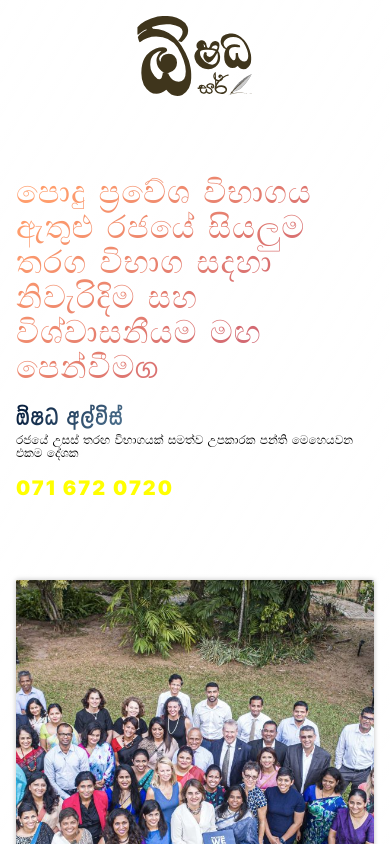
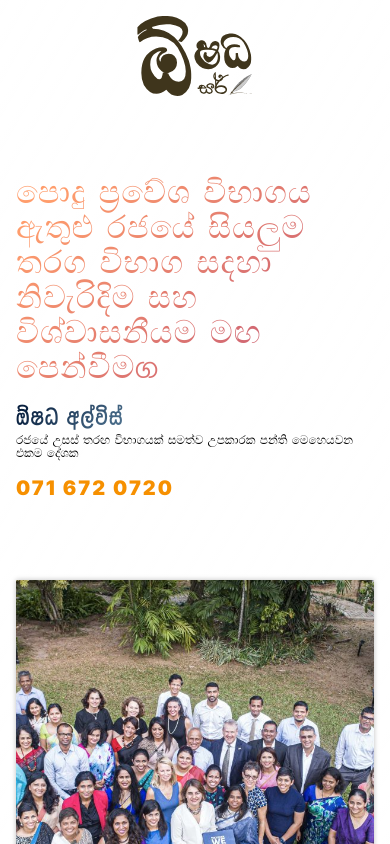
Before and after one commit to madushan-sooriyarathne/cat-exams, a Next.js app: page / in a window 390 px wide. Shown: the top 844 px of the page. Built offline with nearby package versions, Linux system fonts and the light colour scheme.

Commit message:
added a responsive breakpoint & color values

```diff
--- a/styles/theme.ts
+++ b/styles/theme.ts
@@ -48,7 +48,7 @@ const theme: DefaultTheme = {
     primary: "#d8684e",
     // primaryMedium: string,
     // primaryLight: string,
-    secondary: "yellow",
+    secondary: "#f69000",
     // secondaryMedium: string,
     // secondaryLight: string,
     white: "white",
```
